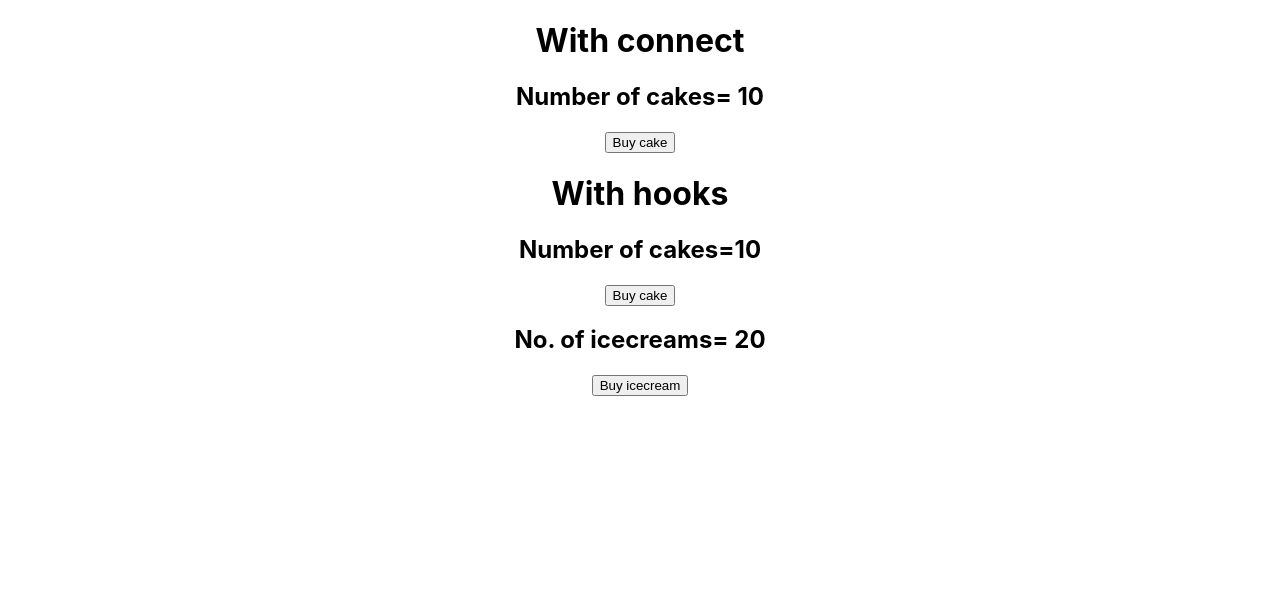
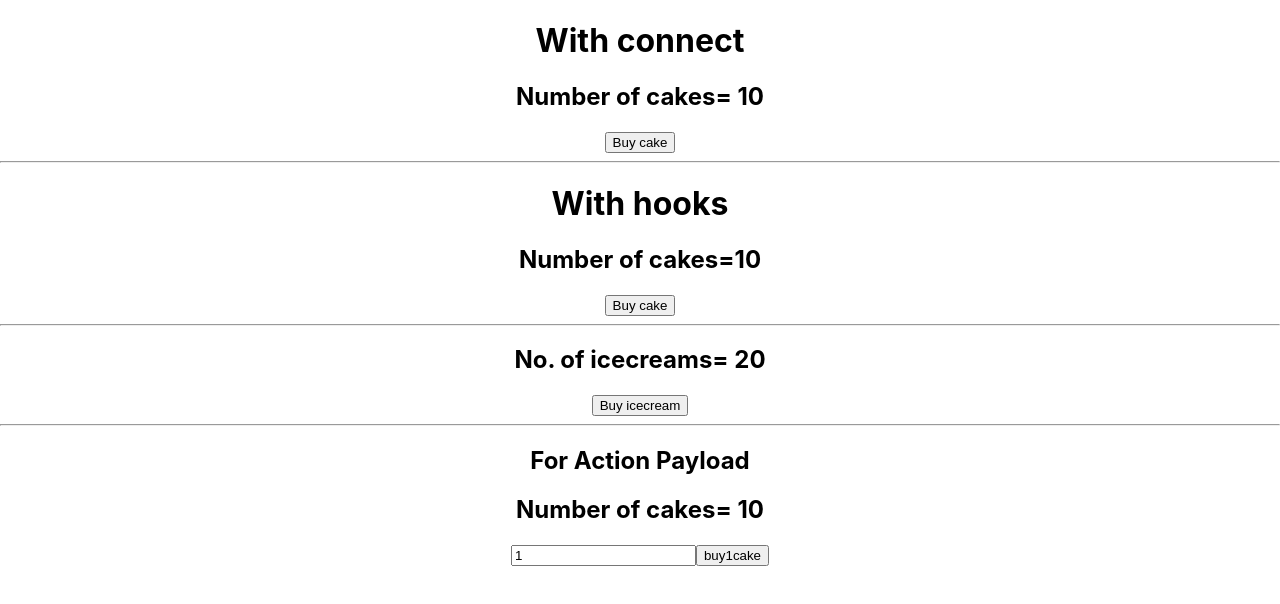
Before and after one commit to AnupRijal123/React-Redux-Practice, a React (Create React App) app: page / in a window 1280 px wide. Shown: the top 604 px of the page. Built offline with nearby package versions, Linux system fonts and the light colour scheme.

Commit message:
added payload in action in cakeAction.js and payload value passed from NewCakeContainer component

```diff
--- a/src/App.js
+++ b/src/App.js
@@ -5,14 +5,19 @@ import { Provider } from 'react-redux';
 import store from './redux/store';
 import HooksCakeContainer from './components/HooksCakeContainer';
 import IceCreamContainer from './components/IceCreamContainer';
+import NewCakeContainer from './components/NewCakeContainer';
 
 function App() {
   return (
     <Provider store={store}>
       <div className="App">
         <CakeContainer />
+        <hr></hr>
         <HooksCakeContainer />
+        <hr></hr>
         <IceCreamContainer />
+        <hr></hr>
+        <NewCakeContainer />
       </div>
     </Provider>
   );
--- /dev/null
+++ b/src/components/NewCakeContainer.js
@@ -0,0 +1,40 @@
+import { useState } from 'react';
+// import { useSelector } from 'react-redux';
+import { connect } from 'react-redux';
+import { buyCake } from '../redux/cake/cakeActions';
+function NewCakeContainer(props) {
+    const [number, setNumber] = useState(1);
+    // const value = useSelector((state) => {
+    //     // console.log(state.cake.numberOfCakes)
+    //     return state.cake.numberOfCakes
+    // });
+    console.log(props);
+    return (
+        <div>
+            <h2>For Action Payload</h2>
+            <h2>Number of cakes= {props.hello.cake.numberOfCakes}</h2>
+            <input
+                type="number"
+                value={number}
+                onChange={(event) => {
+                    console.log(event.target.value)
+                    setNumber(event.target.value);
+                }}
+            />
+            <button onClick={() => props.buycake(number)}>buy{number}cake</button>
+        </div>
+    )
+}
+
+const mapStateToProps = (state) => {
+    return {
+        hello: state
+    }
+}
+const mapDispatchToProps = (dispatch) => {
+    return {
+        buycake: (number) => dispatch(buyCake(number)),
+    }
+}
+
+export default connect(mapStateToProps, mapDispatchToProps)(NewCakeContainer);
--- a/src/redux/cake/cakeActions.js
+++ b/src/redux/cake/cakeActions.js
@@ -1,7 +1,8 @@
 import { BUY_CAKE } from './cakeTypes';
 
-export const buyCake = () => {
+export const buyCake = (cakeNumber = 1) => {
     return {
         type: BUY_CAKE,
+        payload: cakeNumber
     }
 }
--- a/src/redux/cake/cakeReducer.js
+++ b/src/redux/cake/cakeReducer.js
@@ -7,7 +7,7 @@ const cakeReducer = (state = initialState, action) => {
     switch (action.type) {
         case BUY_CAKE: return {
             ...state,
-            numberOfCakes: state.numberOfCakes - 1,
+            numberOfCakes: state.numberOfCakes - action.payload,
         };
         default: return state;
     }
```
